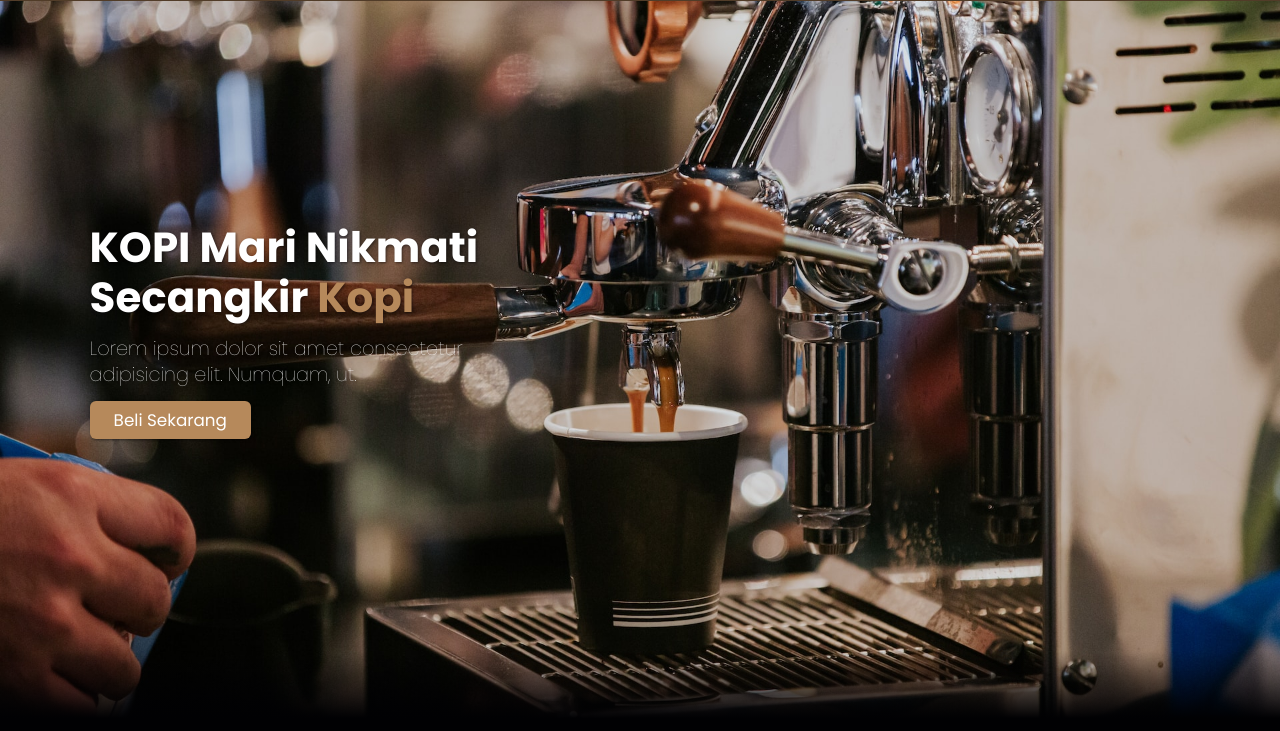
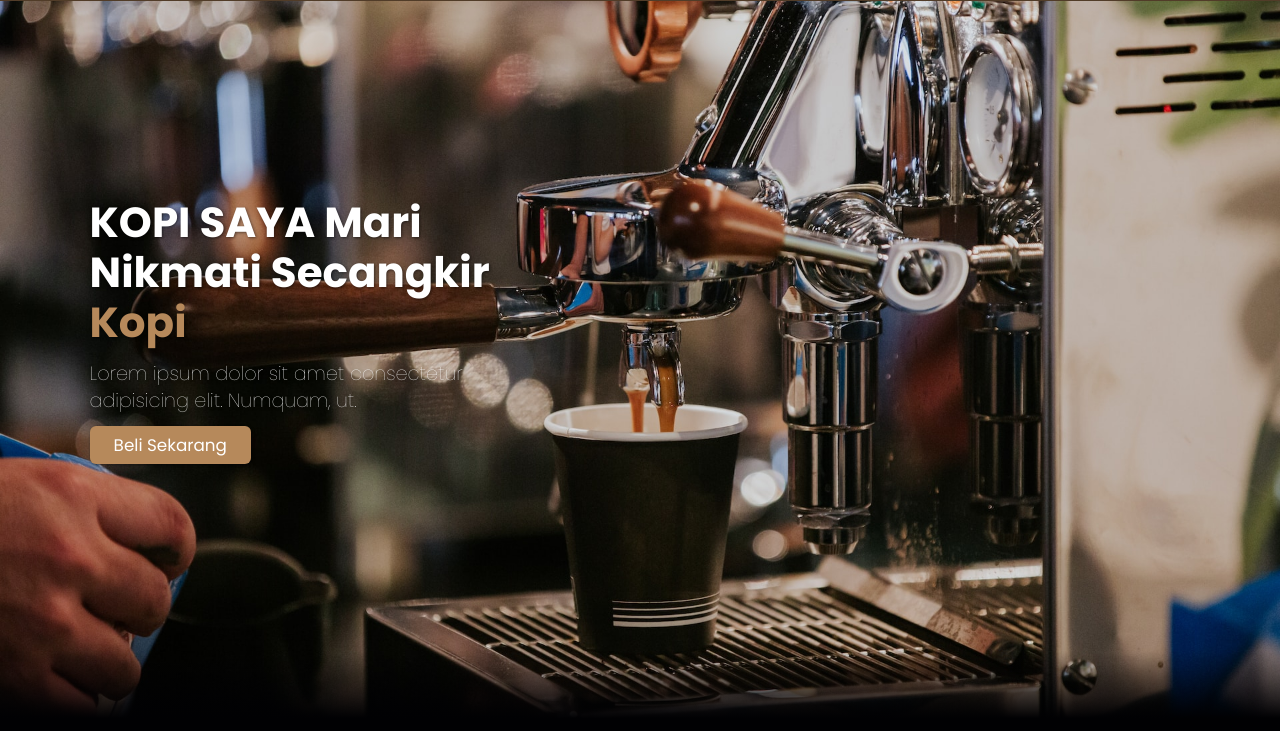
Before and after one commit to Mizanagi/kedai-kopi-kenangan-senja, a plain HTML site: page index.html in a window 1280 px wide. Shown: the part 69-800 px from the top of the page. Drawn offline with nearby package versions, Linux system fonts and the light colour scheme.

Commit message:
Mengubah lagi judul website

```diff
--- a/index.html
+++ b/index.html
@@ -42,7 +42,7 @@
     <!--Hero Section Start-->
     <section class="hero" id="home">
       <main class="content">
-        <h1>KOPI Mari Nikmati Secangkir <span>Kopi</span></h1>
+        <h1>KOPI SAYA Mari Nikmati Secangkir <span>Kopi</span></h1>
         <p>Lorem ipsum dolor sit amet consectetur adipisicing elit. Numquam, ut.</p>
         <a href="#" class="cta">Beli Sekarang</a>
       </main>
```
